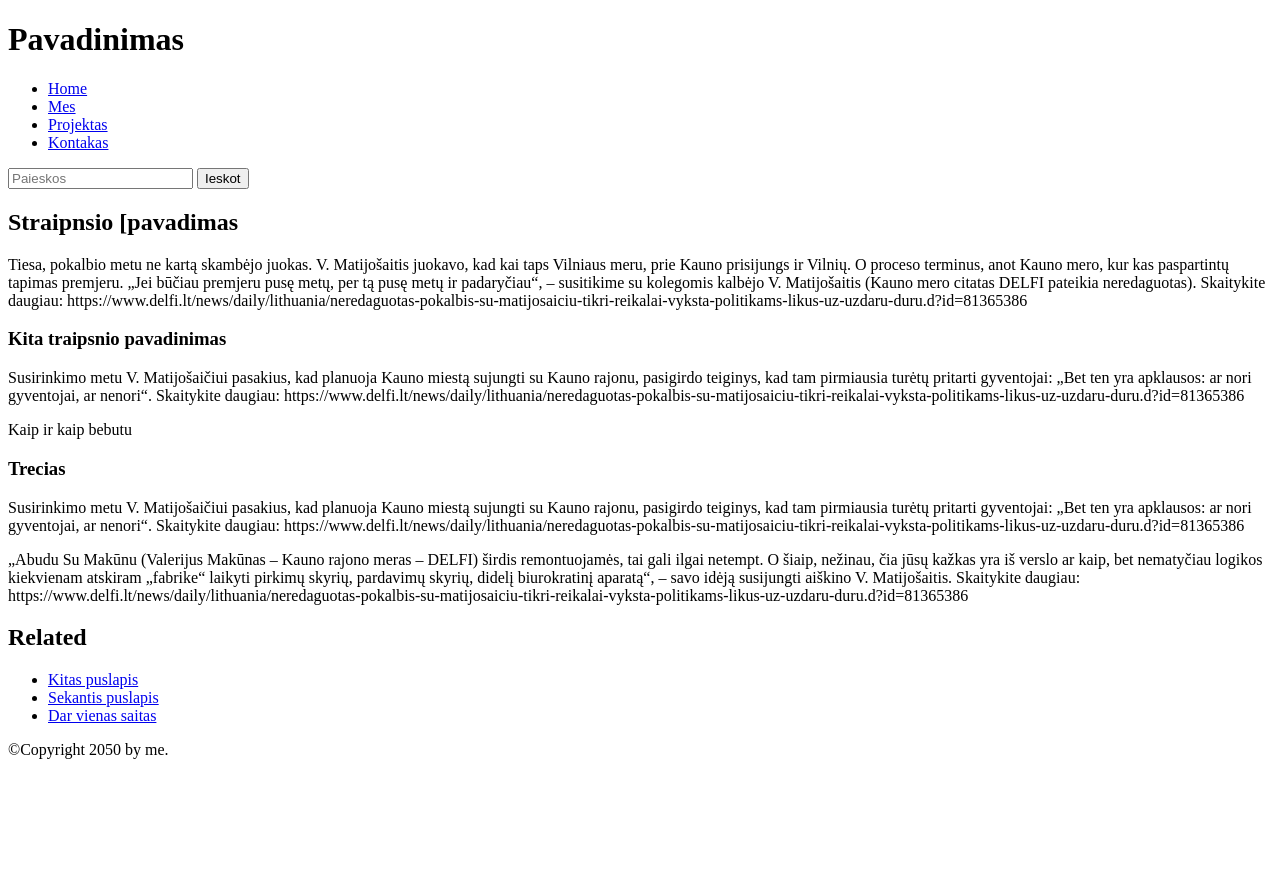
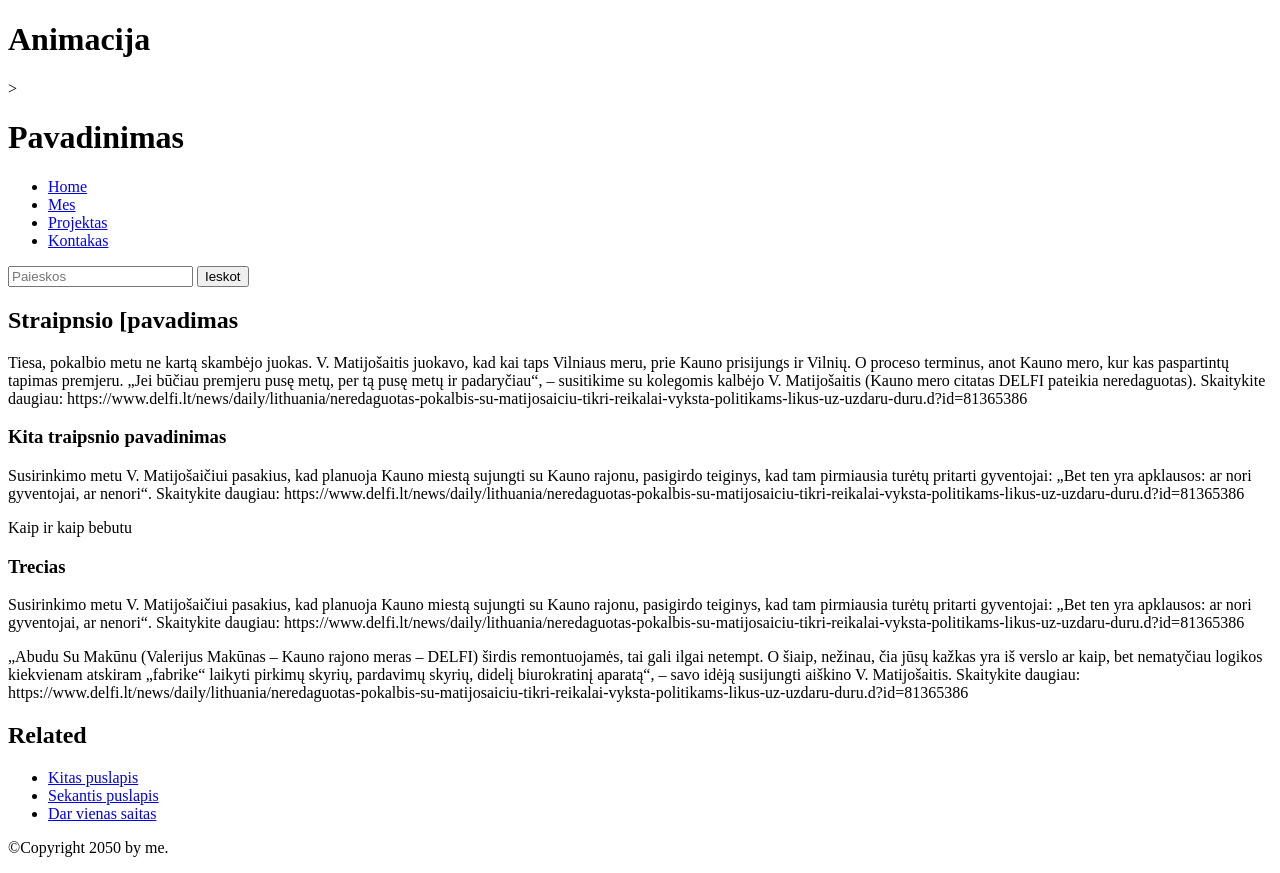
Before and after one commit to Just489/puslapis, a plain HTML site: page index.html in a window 1280 px wide. Before the commit the page ends 800 px from the top, so only its background shows below. Drawn offline with Linux system fonts and the light colour scheme.

Commit message:
Update index.html

```diff
--- a/index.html
+++ b/index.html
@@ -8,7 +8,9 @@
     <title>Document</title>
 </head>
 <body>
-    <div class="header animate bounceIn Infinite ">
+
+    <div class="header">
+     <h1  class= "animated bouneIn">Animacija</h1>>
     </div>
 
     <header>
```
